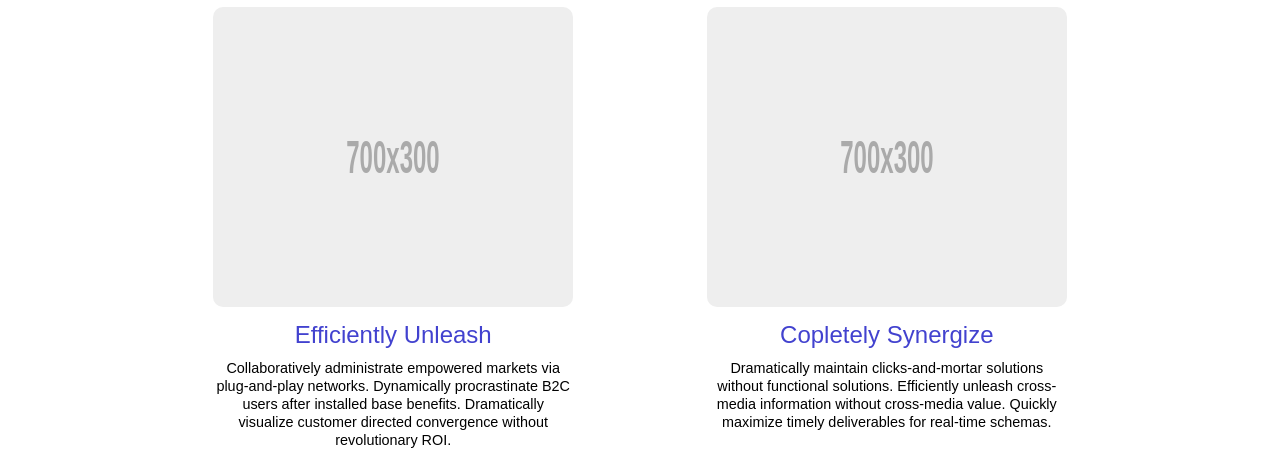
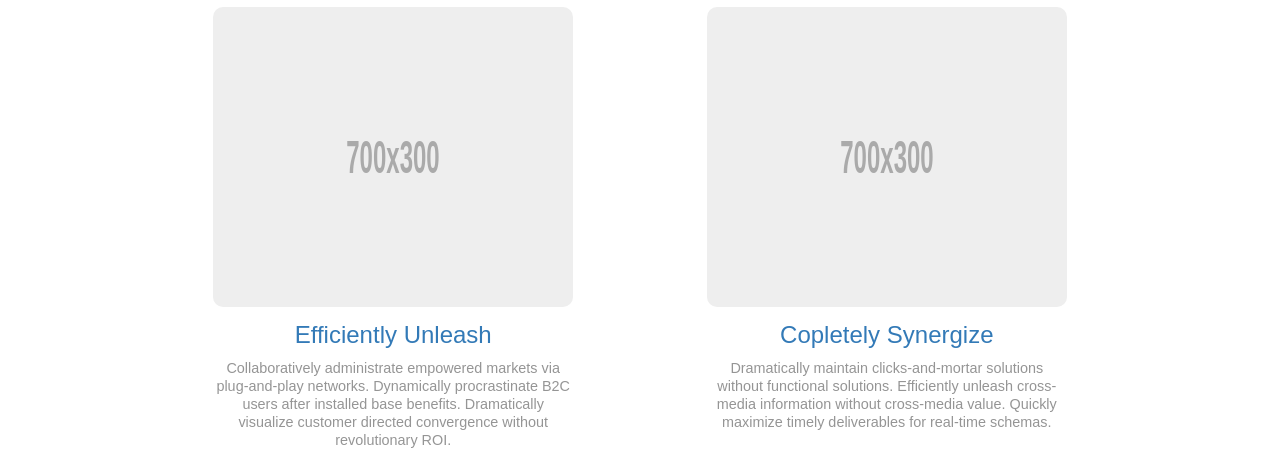
Before and after one commit to bagirzadeayaz/frontproject, a plain HTML site: page index.html in a window 1280 px wide. Shown: the part 491-952 px from the top of the page. Drawn offline with Linux system fonts and the light colour scheme.

Commit message:
changed colors

```diff
--- a/css/body.css
+++ b/css/body.css
@@ -94,6 +94,7 @@ body {
 .block span {
   text-align: center;
   font-size: 0.9em;
+  color: #959595;
 }
 
 .block img {
@@ -104,7 +105,7 @@ body {
 
 .block a {
   text-decoration: none;
-  color: rgb(66, 66, 207);
+  color: #337ab7;
   display: block;
   margin-top: 10px;
   margin-bottom: 10px;
--- a/index.html
+++ b/index.html
@@ -3,7 +3,7 @@
 <head>
     <meta charset="UTF-8">
     <meta name="viewport" content="width=device-width, initial-scale=1.0">
-    <title>Corparate - a 1 - index</title>
+    <title>Corparate - a 1 - home</title>
     <link rel="stylesheet" href="style.css">
 </head>
 <body>
```
